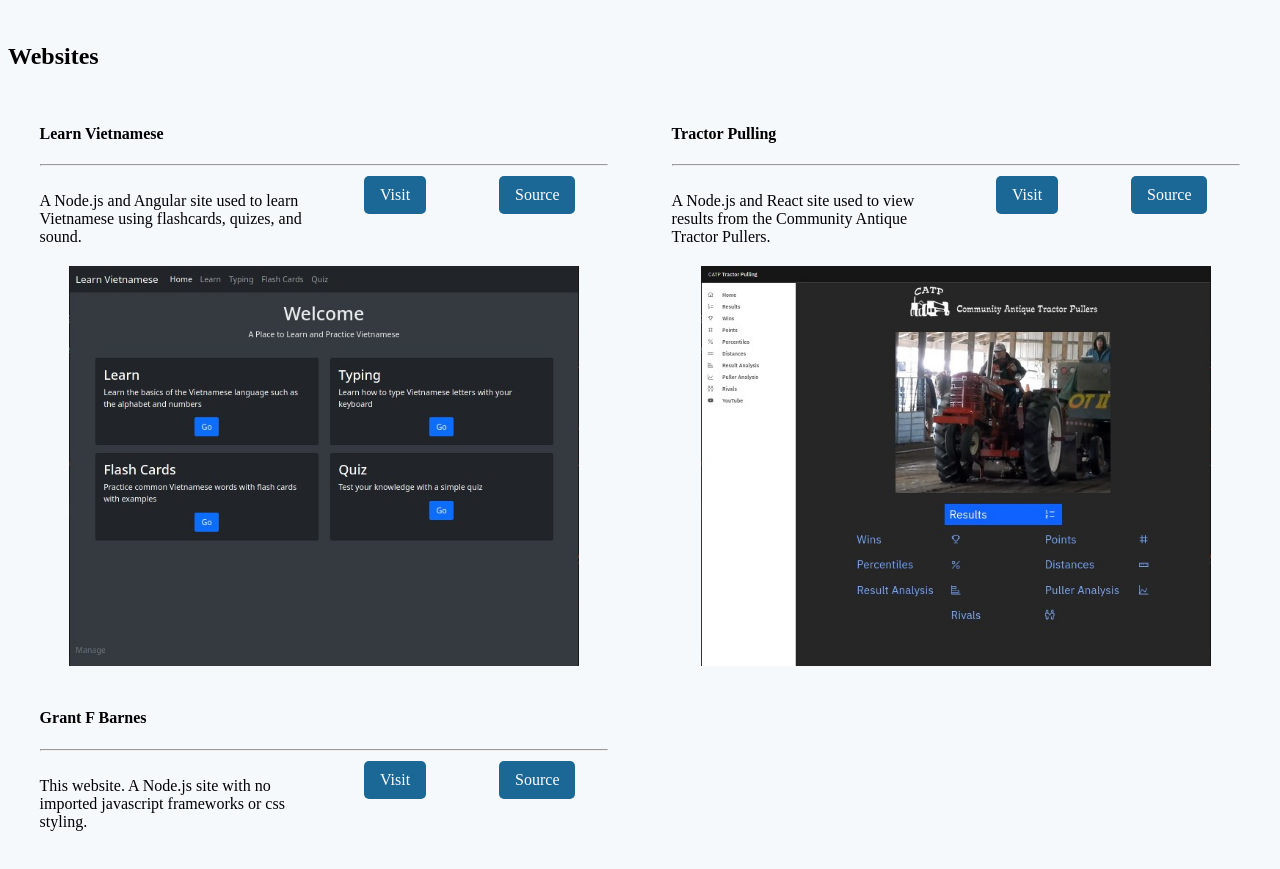
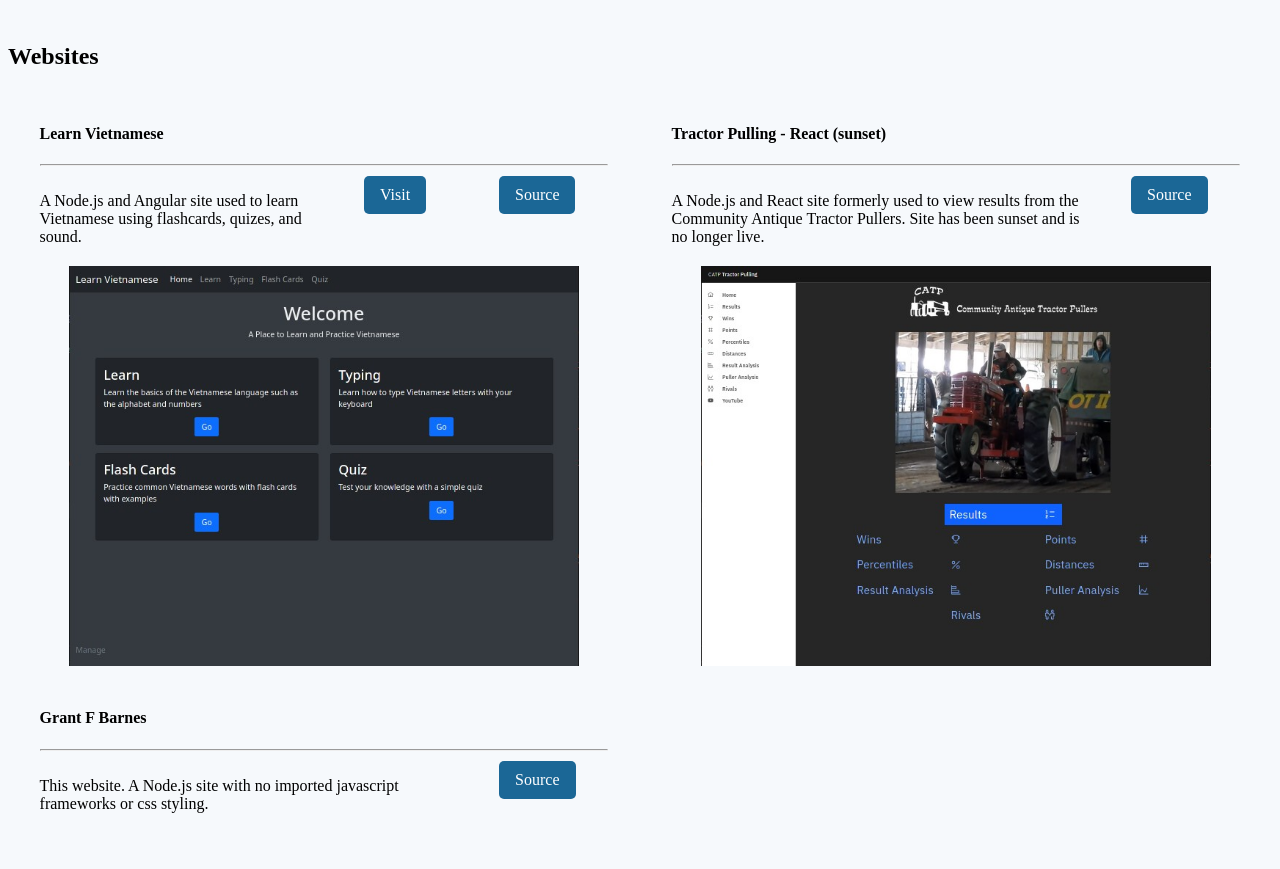
Before and after one commit to GrantFBarnes/home-page, a website: page html/projects.html in a window 1280 px wide. Shown: the part 121-990 px from the top of the page. Drawn offline with Linux system fonts and the light colour scheme.

Commit message:
updating npm, removing sunset tractor pulling react site

```diff
--- a/html/projects.html
+++ b/html/projects.html
@@ -64,17 +64,15 @@
         </div>
         <div class="col-xs-6">
           <div class="card">
-            <h4>Tractor Pulling</h4>
+            <h4>Tractor Pulling - React (sunset)</h4>
             <hr />
             <div class="row">
-              <div class="col-lg-6">
+              <div class="col-lg-9">
                 <p>
-                  A Node.js and React site used to view results from the
-                  Community Antique Tractor Pullers.
+                  A Node.js and React site formerly used to view results from
+                  the Community Antique Tractor Pullers. Site has been sunset
+                  and is no longer live.
                 </p>
-              </div>
-              <div class="col-3 center">
-                <a class="button" href="/catp">Visit</a>
               </div>
               <div class="col-3 center">
                 <a
@@ -99,14 +97,11 @@
             <h4>Grant F Barnes</h4>
             <hr />
             <div class="row">
-              <div class="col-lg-6">
+              <div class="col-lg-9">
                 <p>
                   This website. A Node.js site with no imported javascript
                   frameworks or css styling.
                 </p>
-              </div>
-              <div class="col-3 center">
-                <a class="button" href="/">Visit</a>
               </div>
               <div class="col-3 center">
                 <a
--- a/package.json
+++ b/package.json
@@ -4,12 +4,12 @@
   "private": true,
   "dependencies": {
     "body-parser": "^1.19.1",
-    "cookie-parser": "^1.4.5",
+    "cookie-parser": "^1.4.6",
     "cors": "^2.8.5",
     "express": "^4.17.2",
     "express-session": "^1.17.2",
-    "fs": "0.0.1-security",
-    "http": "0.0.1-security",
+    "fs": "^0.0.1-security",
+    "http": "^0.0.1-security",
     "https": "^1.0.0",
     "jsonwebtoken": "^8.5.1",
     "openssl-self-signed-certificate": "^1.1.6",
```
Also changed, not shown: backend/server.js (+0 -15 lines), 1 other file.
